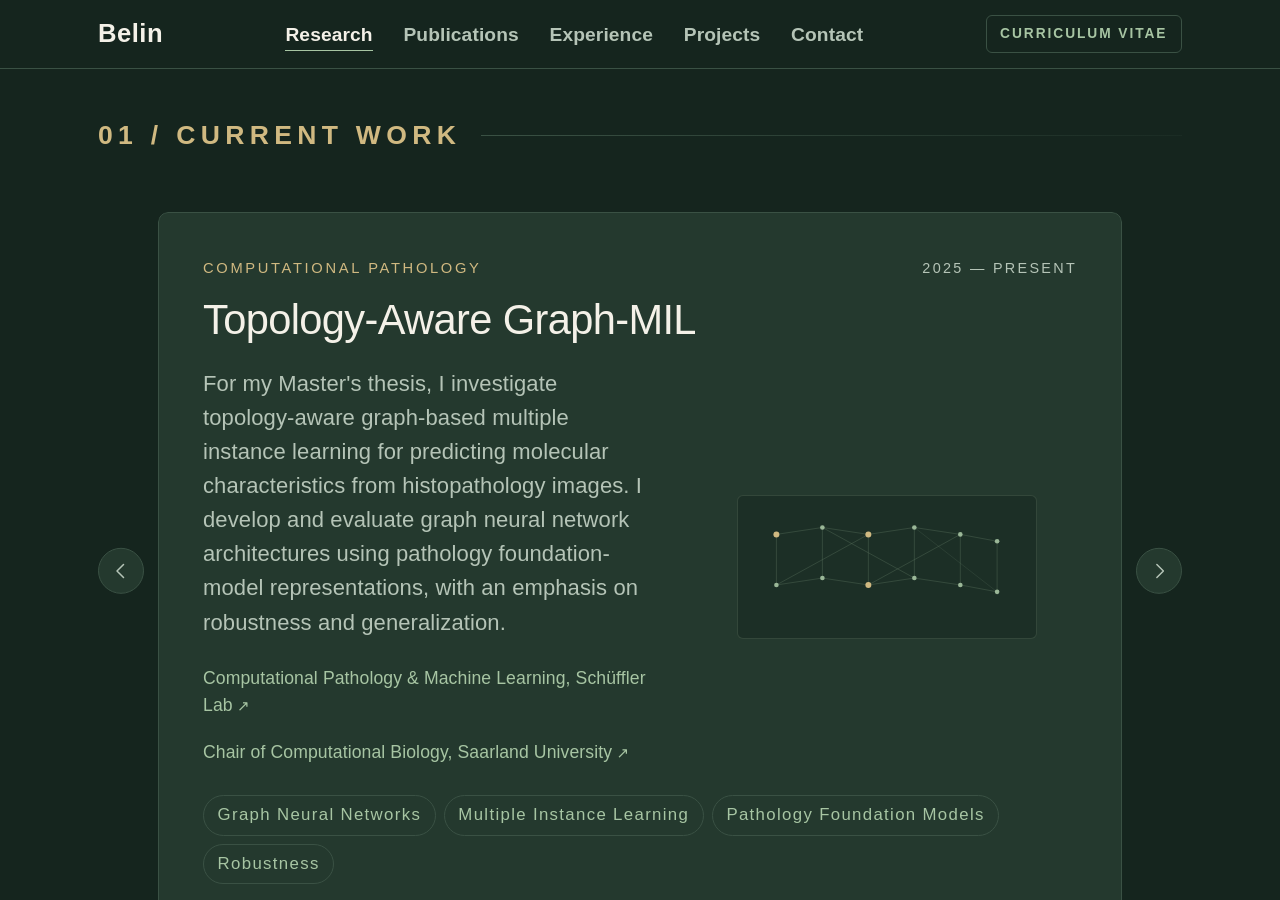
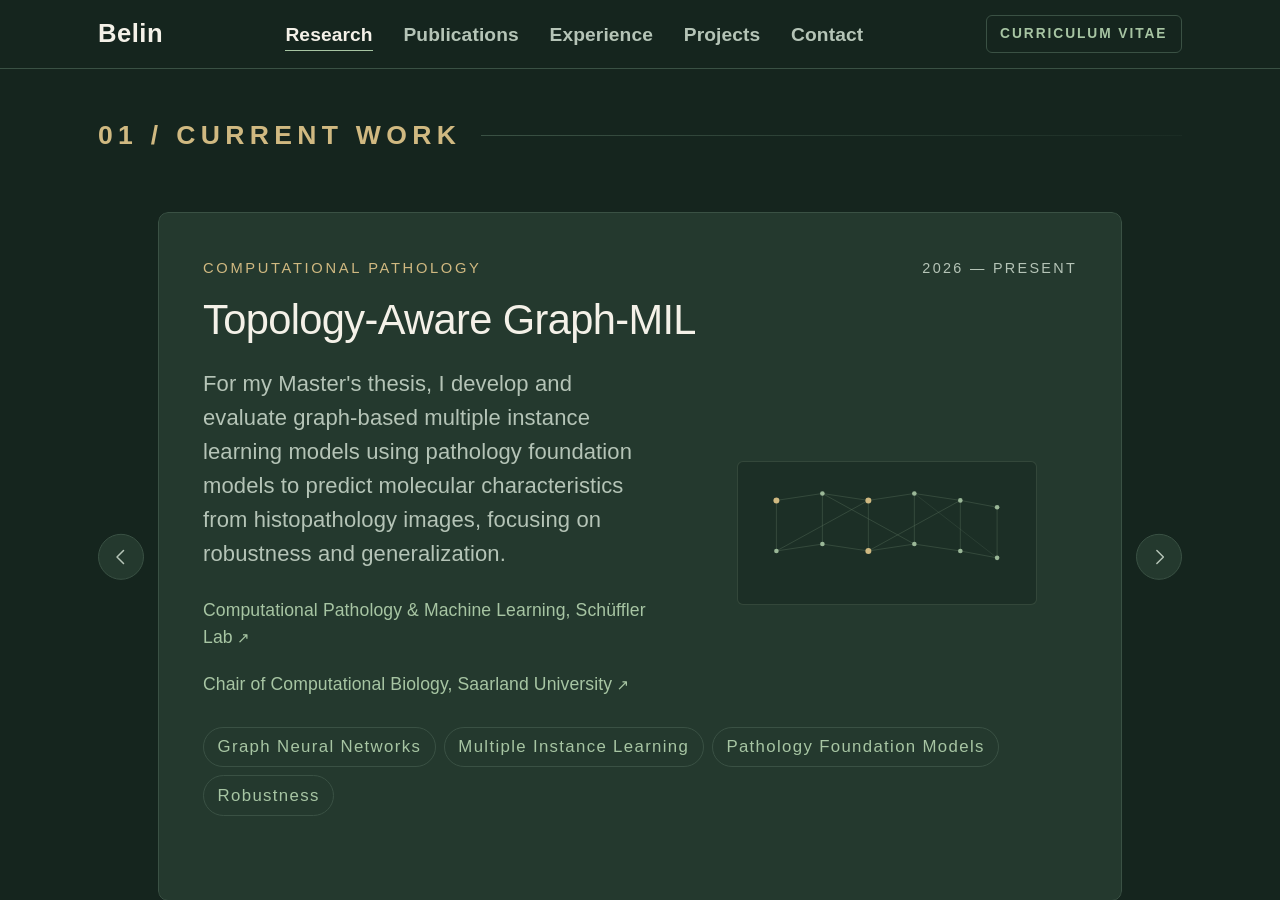
Before and after one commit to fulbelin/fulbelin.github.io, a Jekyll site: the page built from index.md, in a window 1280 px wide and 900 px high, scrolled down 773 px. Built offline with Jekyll 4.4.1, drawn with Linux system fonts in a browser that asks for light colours; some web fonts are replaced.

Commit message:
updated current work

```diff
--- a/_data/research.yml
+++ b/_data/research.yml
@@ -1,13 +1,10 @@
 # Current research. Content drawn from the About text and the CV page only.
 - category: "Computational Pathology"
-  period: "2025 — Present"
+  period: "2026 — Present"
   title: "Topology-Aware Graph-MIL"
   visual: "graph"
   body: >-
-    For my Master's thesis, I investigate topology-aware graph-based multiple instance learning for
-    predicting molecular characteristics from histopathology images. I develop and evaluate graph
-    neural network architectures using pathology foundation-model representations, with an emphasis
-    on robustness and generalization.
+    For my Master's thesis, I develop and evaluate graph-based multiple instance learning models using pathology foundation models to predict molecular characteristics from histopathology images, focusing on robustness and generalization.
   methods:
     - "Graph Neural Networks"
     - "Multiple Instance Learning"
@@ -20,14 +17,11 @@
       url: "https://www-cbi.cs.uni-saarland.de/"
 
 - category: "Computational Social Science"
-  period: "2025 — Present"
+  period: "2026 — Present"
   title: "Geospatial Data Infrastructure"
   visual: "geo"
   body: >-
-    I develop scalable geospatial data infrastructure for computational social science, integrating
-    Google Maps data with other geographic sources. Using Python, FastAPI, PostgreSQL/PostGIS,
-    and Redis/Celery, I build distributed data pipelines, optimize asynchronous workflows, and
-    enable efficient analysis of hundreds of thousands of locations across multiple regions.
+    At I2SC, I develop scalable geospatial data pipelines using Python, FastAPI, PostgreSQL/PostGIS, and Redis/Celery, supporting research across **300,000+ locations in 50+ regions**. By optimizing asynchronous processing and distributed workflows, I reduced per-record processing time by **35%**, enabling faster and more efficient large-scale computational social science research.
   methods:
     - "Distributed Pipelines"
     - "Geospatial Analytics"
```
